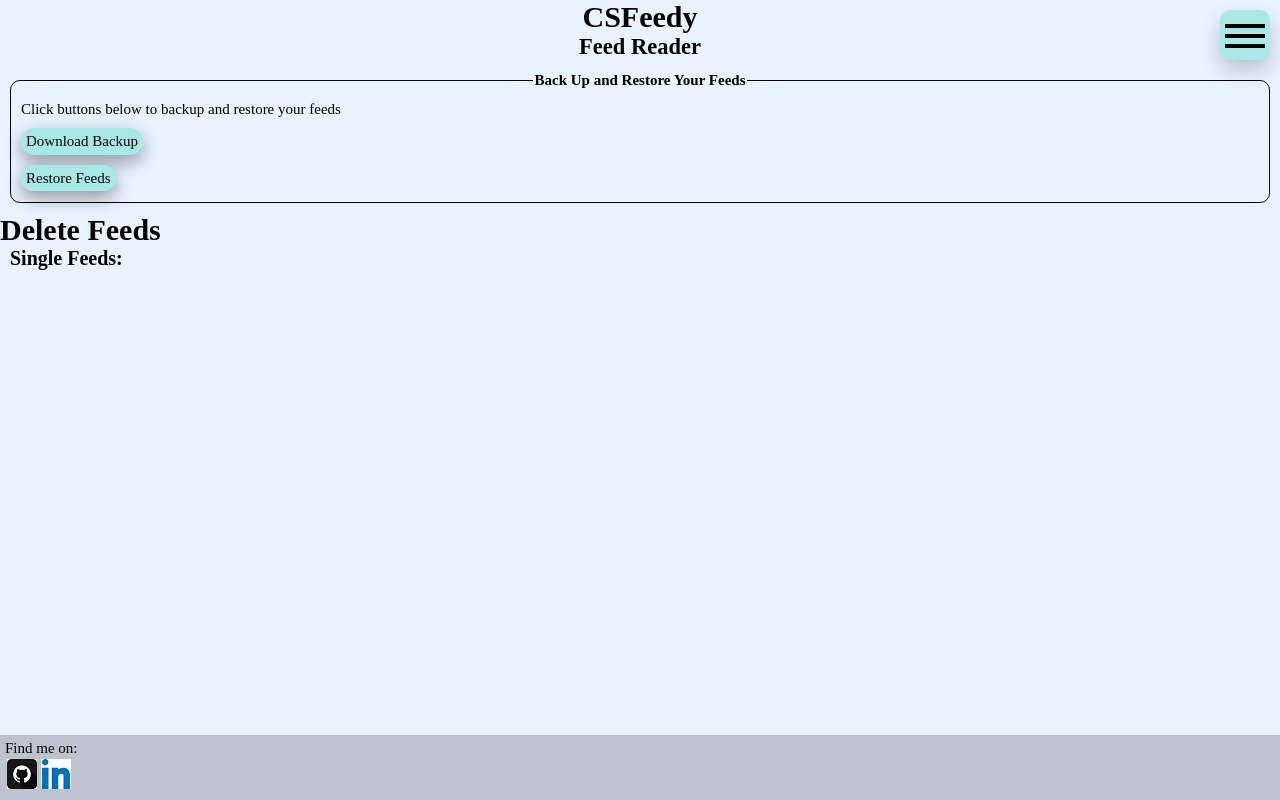
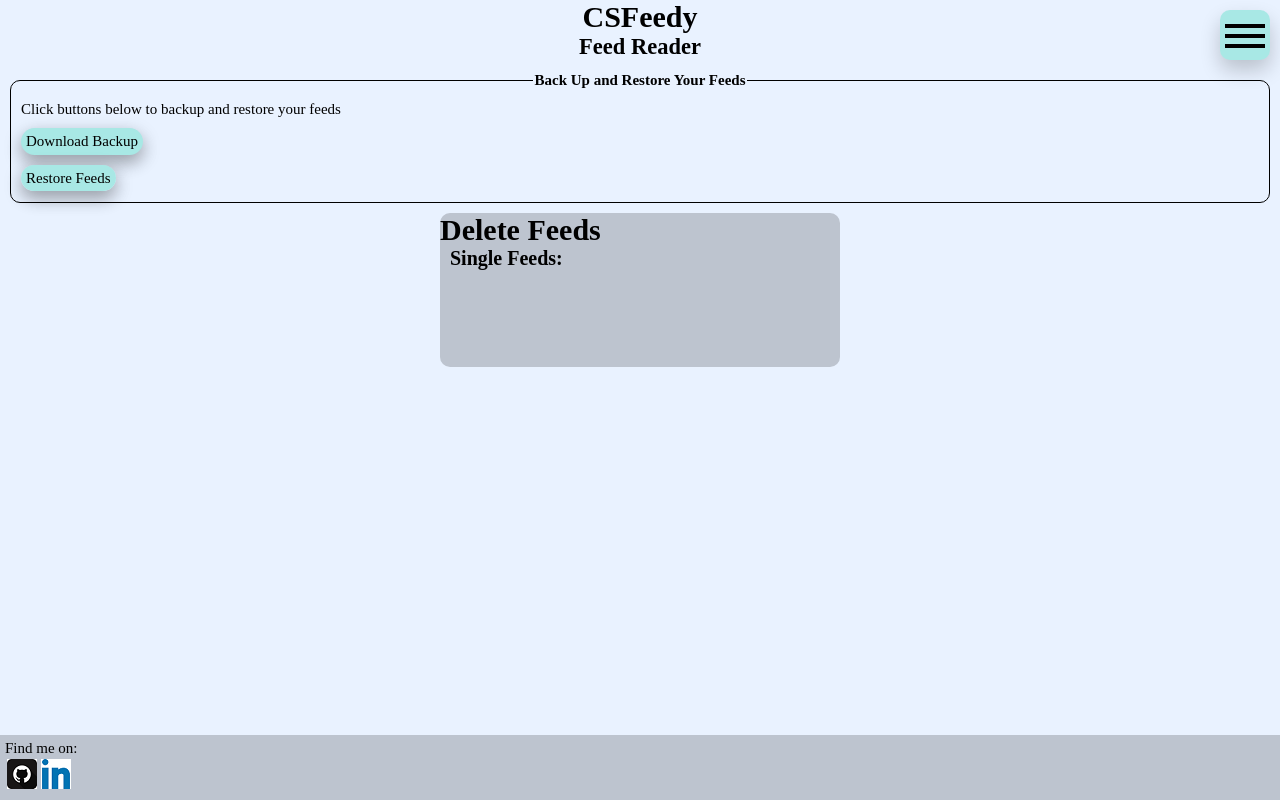
Before and after one commit to ARogala/cs-feedy, a React (Create React App) app: page /ManageFeeds in a window 1280 px wide. Built offline with nearby package versions, Linux system fonts and the light colour scheme.

Commit message:
import styles from FeedBtnList into DeleteFeedBtnList

```diff
--- a/src/components/DeleteFeedBtnList.js
+++ b/src/components/DeleteFeedBtnList.js
@@ -2,6 +2,10 @@ import React from 'react';
 
 //import groupBy helper function
 import groupBy from './groupBy';
+
+//borrow styles from FeedBtnList the two components
+//share the same structure
+import './FeedBtnList.css';
 
 class DeleteFeedBtnList extends React.Component {
 	constructor(props) {
@@ -47,6 +51,7 @@ class DeleteFeedBtnList extends React.Component {
 							{groupedFeeds[allCategories[i]].map((feed) => {
 								return (
 									<li
+										className="feedBtn"
 										onClick={() => this.deleteSingleFeed(feed.id)}
 										onKeyPress={() => this.deleteSingleFeed(feed.id)}
 										key={feed.id}
@@ -70,7 +75,7 @@ class DeleteFeedBtnList extends React.Component {
 			if(groupedFeeds[allCategories[i]].length === 1) {
 				singleFeed.push(
 					<li
-						className="singleFeed"
+						className="feedBtn"
 						onClick={() => this.deleteSingleFeed(groupedFeeds[allCategories[i]][0].id)}
 						onKeyPress={() => this.deleteSingleFeed(groupedFeeds[allCategories[i]][0].id)}
 						key={groupedFeeds[allCategories[i]][0].id}
@@ -85,7 +90,7 @@ class DeleteFeedBtnList extends React.Component {
 		}
 
 		return (
-			<div>
+			<div className="searchBox">
 	 			<h1>Delete Feeds</h1>
 	 			<ul className="feedBtnList">
 	 				{dropDownUL}
--- a/src/components/FeedBtnList.js
+++ b/src/components/FeedBtnList.js
@@ -5,7 +5,7 @@ import PropTypes from 'prop-types';
 //import groupBy helper function
 import groupBy from './groupBy';
 
-import './FeedBtnList.css'
+import './FeedBtnList.css';
 
 function FeedBtnList(props) {
 	let feedId = 0;
```
